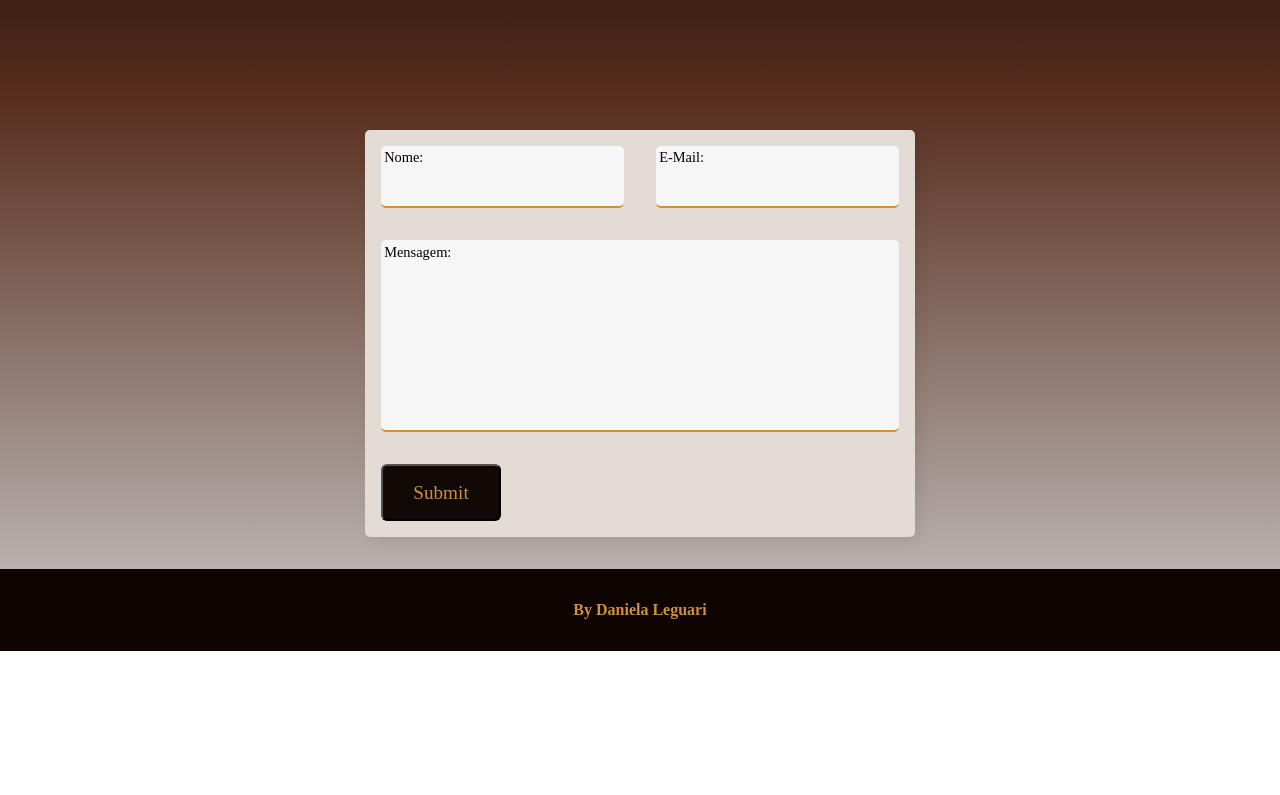
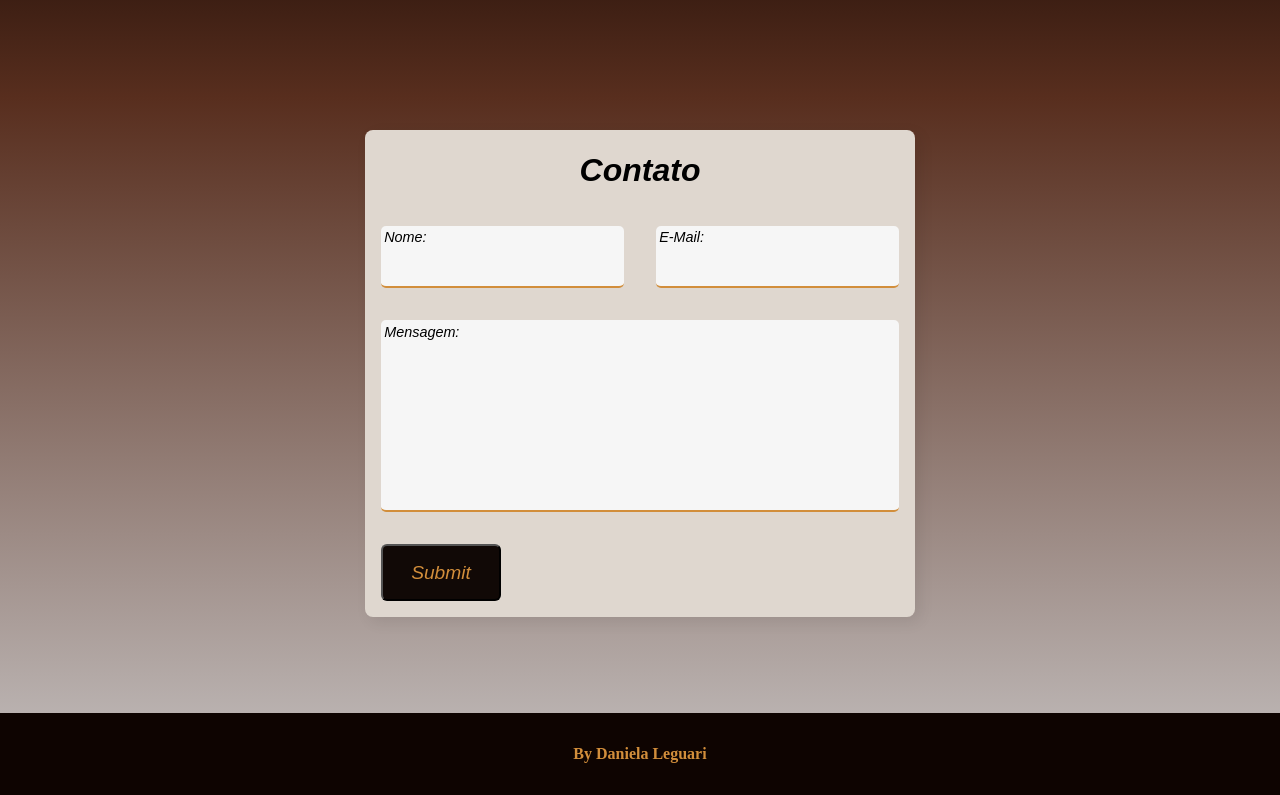
Before and after one commit to DanielaLeguari/projeto-blog-typescript-react, a React (Create React App) app: page /contato in a window 1280 px wide. Shown: the part 562-1357 px from the top of the page. Before the commit the page ends 1213 px from the top, so only its background shows below. Built offline with nearby package versions, Linux system fonts and the light colour scheme.

Commit message:
ajustes css form e readme

```diff
--- a/src/components/Form/Form.module.css
+++ b/src/components/Form/Form.module.css
@@ -1,6 +1,12 @@
 .body {
     background: linear-gradient(var(--banner-cor-clara), #b9b1af);
     padding: 2rem;
+}
+
+.titulo {
+    text-align: center;
+    font-family: var(--fonte-secundaria);
+    font-style: italic;
 }
 
 .input,
@@ -22,14 +28,17 @@ textarea {
 .boxForm {
     max-width: 550px;
     margin: 0 auto;
-    border-radius: 5px;
-    background: rgb(227, 220, 213);
+    border-radius: 8px;
+    background: rgb(223, 215, 207);;
     box-shadow: 5px 5px 15px rgba(0, 0, 0, 0.08);
+    margin-bottom: 4rem;
 }
 
 .form {
     display: flex;
     flex-wrap: wrap;
+    font-family: var(--fonte-secundaria);
+    font-style: italic;
 }
 
 .formItem {
@@ -78,11 +87,11 @@ textarea {
 
 .formItem .label {
     position: absolute;
-  top: 2em;
-  left: 2em;
-  text-transform: capitalize;
-  transition: all 0.3s;
-  padding: 0.3rem;
+    top: 2em;
+    left: 2em;
+    text-transform: capitalize;
+    transition: all 0.3s;
+    padding: 0.3rem;
 }
 
 .formItem .button {
--- a/src/components/Form/index.tsx
+++ b/src/components/Form/index.tsx
@@ -20,6 +20,7 @@ const Form = () => {
     return (
         <main className={styles.body}>
             <div className={styles.boxForm}>
+                <h1 className={styles.titulo}>Contato</h1>
                 <form className={styles.form} onSubmit={handleSubmit(onSubmit)}>
                     <div className={`${styles.formItem} ${styles.colResponsive}`}>
                         <input className={styles.input} {...register("firstName")} />
```
Also changed, not shown: imagens/opiniao.png.
